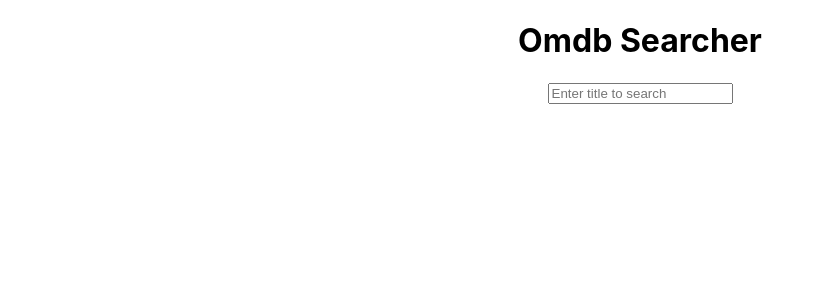
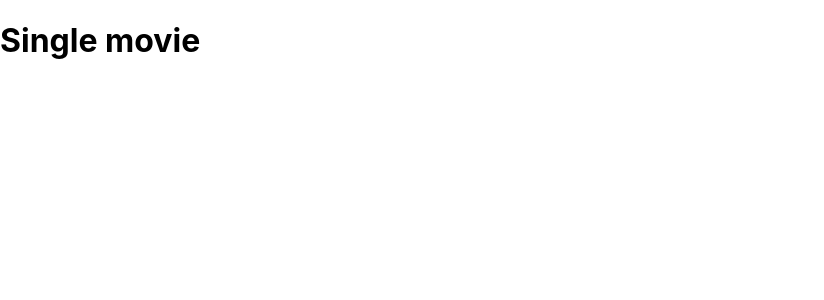
Before and after one commit to ninjascare/omdb_api_practice, a React (Create React App) app in the folder omdb_api/: page /movies/1 in a window 1280 px wide. Shown: the top 300 px of the page, without its empty margins (0-824 px from the left). Built offline with nearby package versions, Linux system fonts and the light colour scheme.

Commit message:
got my reacr-router-dom routes up and running

```diff
--- a/omdb_api/src/App.js
+++ b/omdb_api/src/App.js
@@ -1,14 +1,22 @@
 import React, { Component } from "react";
-import "./App.css";
-import styled from "styled-components";
-import SearchBar from "./components/SearchBar";
-
+import { BrowserRouter as Router, Switch, Route } from "react-router-dom";
+import MovieList from "./components/MovieList";
+import SingleMovie from "./components/SingleMovie";
+import HomePage from "./components/HomePage";
 class App extends Component {
   render() {
     return (
-      <div className="App">
-        <h1>Omdb Searcher</h1>
-        <SearchBar />
+      <div>
+        <Router>
+          <Switch>
+            <Route exact path="/movies" component={MovieList} />
+
+            <Route exact path="/movies/:movieId" component={SingleMovie} />
+            {/* ⬆️ The top Route is a testing route so I might not use it ⬆️ */}
+
+            <Route path="/" component={HomePage} />
+          </Switch>
+        </Router>
       </div>
     );
   }
--- /dev/null
+++ b/omdb_api/src/components/HomePage.js
@@ -0,0 +1,11 @@
+import React, { Component } from 'react'
+
+export default class HomePage extends Component {
+  render() {
+    return (
+      <div>
+        <h1>Welcome!!</h1>
+      </div>
+    )
+  }
+}
--- /dev/null
+++ b/omdb_api/src/components/MovieList.js
@@ -0,0 +1,15 @@
+import React, { Component } from "react";
+import SearchBar from "./SearchBar";
+import "../App.css";
+
+
+export default class MovieList extends Component {
+  render() {
+    return (
+      <div className="App">
+        <h1>Omdb Searcher</h1>
+        <SearchBar />
+      </div>
+    );
+  }
+}
--- /dev/null
+++ b/omdb_api/src/components/SingleMovie.js
@@ -0,0 +1,13 @@
+import React, { Component } from "react";
+
+class componentName extends Component {
+  render() {
+    return (
+      <div>
+        <h1>Single movie</h1>
+      </div>
+    );
+  }
+}
+
+export default componentName;
```
